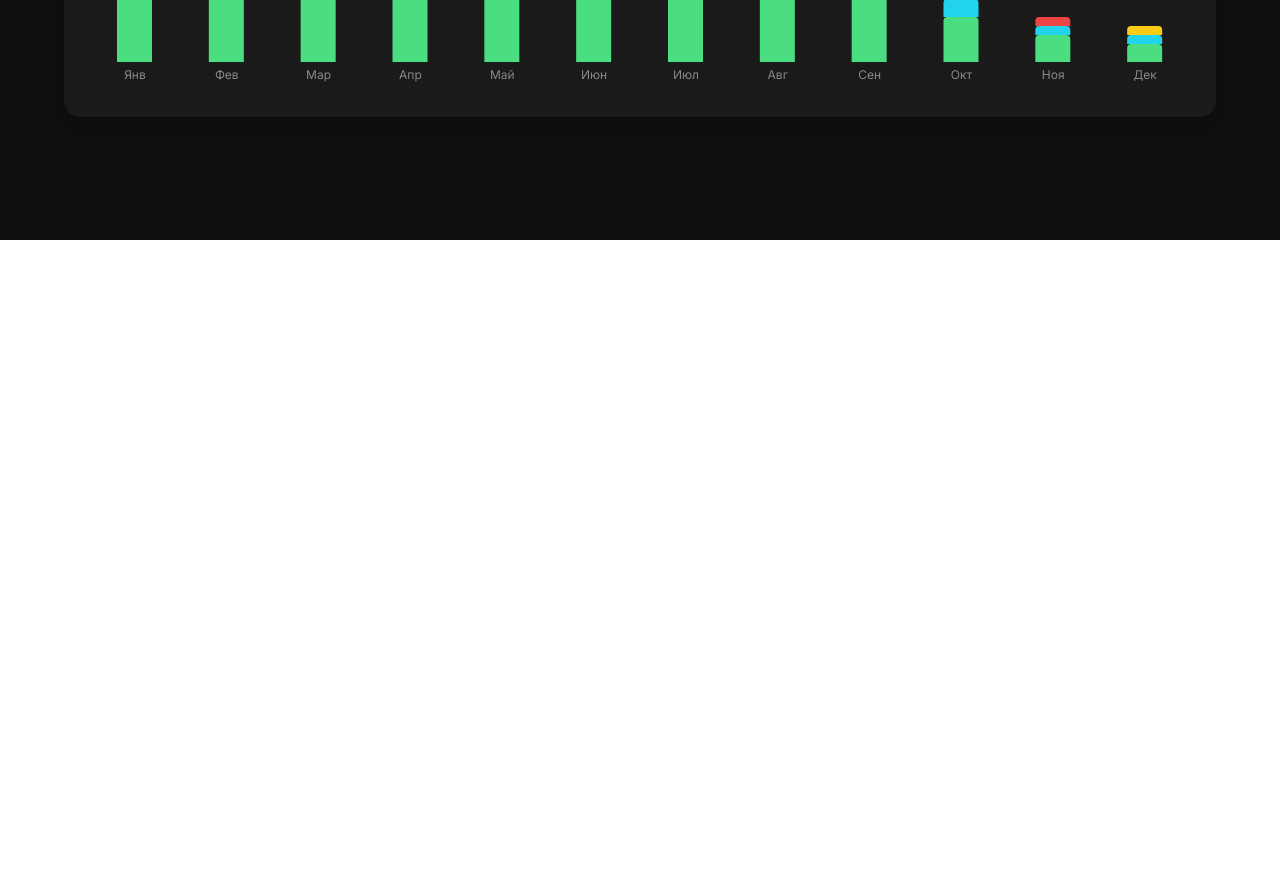
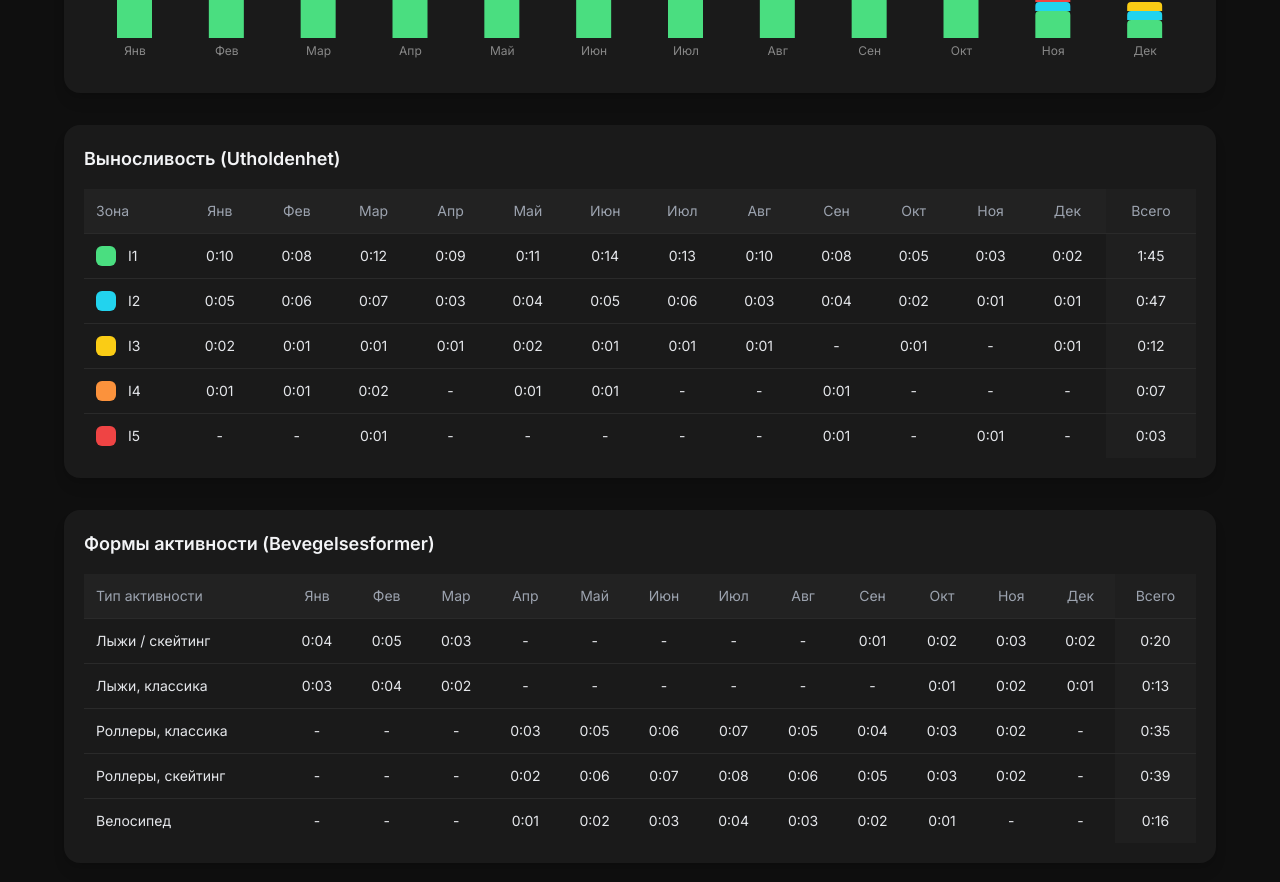
Before and after one commit to mbaliabin/dagbook-test, a React (Vite) app in the folder fasx-frontend/: page /statistics in a window 1280 px wide. Shown: the part 560-1442 px from the top of the page. Before the commit the page ends 800 px from the top, so only its background shows below. Built offline with nearby package versions, Linux system fonts and the light colour scheme.

Commit message:
Доработка StatisticsPage.tsx 157

```diff
--- a/fasx-frontend/src/pages/StatisticsPage.tsx
+++ b/fasx-frontend/src/pages/StatisticsPage.tsx
@@ -7,15 +7,9 @@ import {
   BarChart3,
   ClipboardList,
   CalendarDays,
-  ChevronLeft,
-  ChevronRight,
   Settings,
   LogOut,
 } from "lucide-react";
-
-import { TenButtons, SingleSelectButton } from "../components/DailyParametersComponents"; // Если вынесем эти кнопки
-import { getUserProfile } from "../api/getUserProfile";
-
 import {
   BarChart,
   Bar,
@@ -30,19 +24,7 @@ export default function StatsPage() {
   const navigate = useNavigate();
   const location = useLocation();
 
-  const [name, setName] = React.useState("");
-
-  React.useEffect(() => {
-    const fetchProfile = async () => {
-      try {
-        const data = await getUserProfile();
-        setName(data.name || "Пользователь");
-      } catch (err) {
-        console.error("Ошибка загрузки профиля:", err);
-      }
-    };
-    fetchProfile();
-  }, []);
+  const [name] = React.useState("Пользователь");
 
   const totals = {
     trainingDays: 83,
@@ -89,7 +71,7 @@ export default function StatsPage() {
               className="w-16 h-16 rounded-full object-cover"
             />
             <div>
-              <h1 className="text-2xl font-bold text-white">{name || "Пользователь"}</h1>
+              <h1 className="text-2xl font-bold text-white">{name}</h1>
               <p className="text-sm text-gray-400">{dayjs().format("D MMMM")}</p>
             </div>
           </div>
@@ -113,12 +95,11 @@ export default function StatsPage() {
         {/* Верхнее меню */}
         <div className="flex justify-around bg-[#1a1a1d] border-b border-gray-700 py-2 px-4 rounded-xl">
           {[
-            { label: "Главная", icon: Timer, path: "/daily" },
-            { label: "Тренировки", icon: BarChart3, path: "/profile" },
-            { label: "Планирование", icon: ClipboardList, path: "/planning" },
-            { label: "Статистика", icon: CalendarDays, path: "/statistics" },
+            { label: "Главная", path: "/daily" },
+            { label: "Тренировки", path: "/profile" },
+            { label: "Планирование", path: "/planning" },
+            { label: "Статистика", path: "/statistics" },
           ].map((item) => {
-            const Icon = item.icon;
             const isActive = location.pathname === item.path;
             return (
               <button
@@ -128,7 +109,6 @@ export default function StatsPage() {
                   isActive ? "text-blue-500" : "text-gray-400 hover:text-white"
                 }`}
               >
-                <Icon className="w-6 h-6" />
                 <span>{item.label}</span>
               </button>
             );
@@ -157,7 +137,7 @@ export default function StatsPage() {
           </div>
         </div>
 
-        {/* Таблицы и диаграммы */}
+        {/* Диаграмма зон выносливости */}
         <div className="bg-[#1a1a1a] p-5 rounded-2xl shadow-lg">
           <h2 className="text-lg font-semibold mb-4 text-gray-100">Зоны выносливости</h2>
           <div className="h-64">
@@ -199,8 +179,62 @@ export default function StatsPage() {
           </div>
         </div>
 
-        {/* Таблицы по зонам и типам */}
-        {/* ... здесь можно вставить твою верстку таблиц, как была ранее ... */}
+        {/* Таблица: Выносливость */}
+        <div className="bg-[#1a1a1a] p-5 rounded-2xl shadow-lg overflow-x-auto">
+          <h2 className="text-lg font-semibold text-gray-100 mb-4">Выносливость (Utholdenhet)</h2>
+          <table className="w-full min-w-[900px] text-sm border-collapse">
+            <thead>
+              <tr className="bg-[#222] text-gray-400 text-left">
+                <th className="p-3 font-medium sticky left-0 bg-[#222]">Зона</th>
+                {months.map((m) => (
+                  <th key={m} className="p-3 font-medium text-center">{m}</th>
+                ))}
+                <th className="p-3 font-medium text-center bg-[#1f1f1f]">Всего</th>
+              </tr>
+            </thead>
+            <tbody>
+              {enduranceZones.map((z) => (
+                <tr key={z.zone} className="border-t border-[#2a2a2a] hover:bg-[#252525]/60 transition">
+                  <td className="p-3 flex items-center gap-3 sticky left-0 bg-[#1a1a1a]">
+                    <div className="w-5 h-5 rounded-md" style={{ backgroundColor: z.color }}></div>
+                    {z.zone}
+                  </td>
+                  {z.months.map((val, i) => (
+                    <td key={i} className="p-3 text-center">{val > 0 ? formatTime(val) : "-"}</td>
+                  ))}
+                  <td className="p-3 text-center font-medium bg-[#1f1f1f]">{formatTime(z.total)}</td>
+                </tr>
+              ))}
+            </tbody>
+          </table>
+        </div>
+
+        {/* Таблица: Формы активности */}
+        <div className="bg-[#1a1a1a] p-5 rounded-2xl shadow-lg overflow-x-auto">
+          <h2 className="text-lg font-semibold text-gray-100 mb-4">Формы активности (Bevegelsesformer)</h2>
+          <table className="w-full min-w-[900px] text-sm border-collapse">
+            <thead>
+              <tr className="bg-[#222] text-gray-400 text-left">
+                <th className="p-3 font-medium sticky left-0 bg-[#222]">Тип активности</th>
+                {months.map((m) => (
+                  <th key={m} className="p-3 font-medium text-center">{m}</th>
+                ))}
+                <th className="p-3 font-medium text-center bg-[#1f1f1f]">Всего</th>
+              </tr>
+            </thead>
+            <tbody>
+              {movementTypes.map((m) => (
+                <tr key={m.type} className="border-t border-[#2a2a2a] hover:bg-[#252525]/60 transition">
+                  <td className="p-3 sticky left-0 bg-[#1a1a1a]">{m.type}</td>
+                  {m.months.map((val, i) => (
+                    <td key={i} className="p-3 text-center">{val > 0 ? formatTime(val) : "-"}</td>
+                  ))}
+                  <td className="p-3 text-center font-medium bg-[#1f1f1f]">{formatTime(m.total)}</td>
+                </tr>
+              ))}
+            </tbody>
+          </table>
+        </div>
 
       </div>
     </div>
```
